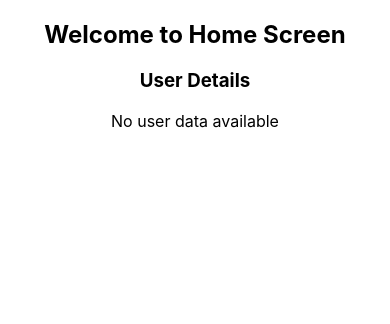
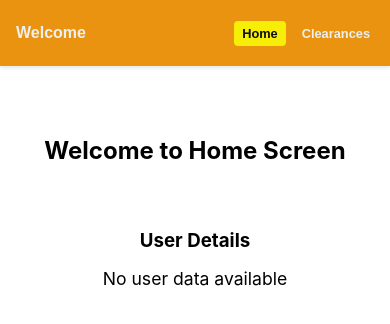
Before and after one commit to juanvictorqwerty/FinanceClear, a React (Create React App) app in the folder frontend/: page /Home in a window 390 px wide. Shown: the top 324 px of the page. Built offline with nearby package versions, Linux system fonts and the light colour scheme.

Commit message:
Navbar and login out added

```diff
--- a/frontend/public/index.html
+++ b/frontend/public/index.html
@@ -24,7 +24,7 @@
       work correctly both with client-side routing and a non-root public URL.
       Learn how to configure a non-root public URL by running `npm run build`.
     -->
-    <title>Finance Clearance</title>
+    <title>Clearance app</title>
   </head>
   <body>
     <noscript>You need to enable JavaScript to run this app.</noscript>
--- a/frontend/src/App.js
+++ b/frontend/src/App.js
@@ -1,6 +1,6 @@
 import './App.css';
 import { BrowserRouter, Routes, Route, Navigate } from 'react-router-dom';
-import { lazy, Suspense } from 'react';
+import { lazy, Suspense, useEffect, useState } from 'react';
 
 // Lazy load all components
 const LoginScreen = lazy(() => import('./pages/loginScreen'));
@@ -9,11 +9,11 @@ const CheckUser = lazy(() => import('./pages/CheckUser'));
 const NotFound = lazy(() => import('./pages/page_not_found'));
 const Admin = lazy(() => import('./pages/ADMIN'));
 const UserHomeScreen=lazy(()=>import('./pages/userHomeScreen'))
+const Clearances=lazy(()=>import('./pages/grantedClearances'))
 
 function App() {
-
-  const isAdmin=false;
-  const isLoggedin=true;//this will come from the backend
+  const isLoggedIn=true;
+  const isAdmin=true;
 
   return (
     <div className="App">
@@ -22,9 +22,10 @@ function App() {
           <Routes>
             <Route path="/" element={<LoginScreen />} />
             <Route path="/signIn" element={<SignInScreen />} />
-            <Route path="/Check user" element={isLoggedin ? <CheckUser /> : <Navigate to={"/"}/> } />
-            <Route path= "/Home" element={isLoggedin ? <UserHomeScreen/> : <Navigate to={"/"}/> } />
+            <Route path="/Check user" element={isLoggedIn ? <CheckUser /> : <Navigate to={"/"}/> } />
+            <Route path= "/Home" element={isLoggedIn ? <UserHomeScreen/> : <Navigate to={"/"}/> } />
             <Route path="/admin" element={isAdmin ? <Admin /> : <Navigate to={"/"} />} />
+            <Route path="/clearances" element={isLoggedIn ? <Clearances/> : <Navigate to={"/"}/> } />
 
             <Route path="*" element={<NotFound />} />
           </Routes>
--- /dev/null
+++ b/frontend/src/components/header.css
@@ -0,0 +1,172 @@
+/* Header/Navbar Styles */
+.navbar {
+    background-color: #ea9311;
+    padding: 1rem 2rem;
+    box-shadow: 0 2px 4px rgba(0,0,0,0.1);
+    display: flex;
+    justify-content: space-between;
+    align-items: center;
+    position: fixed;
+    top: 0;
+    left: 0;
+    right: 0;
+    z-index: 1000;
+    font-family: Arial, sans-serif;
+}
+
+.navbar-logo {
+    display: flex;
+    align-items: center;
+    gap: 0.5rem;
+}
+
+.logo-icon {
+    font-size: 1.5rem;
+    color: #3498db;
+}
+
+.logo-text {
+    font-size: 1.5rem;
+    font-weight: bold;
+    color: #ecf0f1;
+}
+
+.navbar-links {
+    display: flex;
+    align-items: center;
+    gap: 2rem;
+    list-style: none;
+    margin: 0;
+    padding: 0;
+}
+
+.navbar-links li {
+    margin: 0;
+}
+
+.navbar-links a {
+    text-decoration: none;
+    color: #ecf0f1;
+    font-weight: bold;
+    padding: 0.5rem 1rem;
+    border-radius: 4px;
+    transition: all 0.3s ease;
+    background-color: transparent;
+}
+
+.navbar-links a.active {
+    color: #0e0e0e;
+    font-weight: bold;
+    background-color: #f6ee06;
+}
+
+.navbar-links a:hover:not(.active) {
+    background-color: #000000;
+}
+
+.logout-button {
+    background: linear-gradient(135deg, #ff4757, #ff3838);
+    color: white;
+    border: none;
+    padding: 10px 20px;
+    border-radius: 25px;
+    font-size: 14px;
+    font-weight: 600;
+    cursor: pointer;
+    transition: all 0.3s ease;
+    box-shadow: 0 4px 15px rgba(255, 71, 87, 0.3);
+    display: flex;
+    align-items: center;
+    gap: 8px;
+    position: relative;
+    overflow: hidden;
+}
+
+.logout-button:hover {
+    background: linear-gradient(135deg, #ff3838, #ff2f2f);
+    transform: translateY(-2px);
+    box-shadow: 0 6px 20px rgba(255, 71, 87, 0.4);
+}
+
+.logout-button:active {
+    transform: translateY(0);
+    box-shadow: 0 2px 10px rgba(255, 71, 87, 0.3);
+}
+
+.logout-button::before {
+    content: '';
+    position: absolute;
+    top: 0;
+    left: -100%;
+    width: 100%;
+    height: 100%;
+    background: linear-gradient(90deg, transparent, rgba(255, 255, 255, 0.2), transparent);
+    transition: left 0.5s;
+}
+
+.logout-button:hover::before {
+    left: 100%;
+}
+
+.logout-button i {
+    font-size: 16px;
+    transition: transform 0.3s ease;
+}
+
+.logout-button:hover i {
+    transform: translateX(3px);
+}
+
+/* Mobile Responsive Styles */
+@media (max-width: 768px) {
+    .navbar {
+        padding: 0.75rem 1rem;
+        min-height: 60px;
+    }
+
+    .navbar-logo {
+        gap: 0.25rem;
+    }
+
+    .logo-text {
+        font-size: 1.2rem;
+    }
+
+    .logo-icon {
+        font-size: 1.2rem;
+    }
+
+    .navbar-links {
+        gap: 1rem;
+        font-size: 0.9rem;
+    }
+
+    .navbar-links a {
+        padding: 0.4rem 0.6rem;
+        font-size: 0.85rem;
+    }
+}
+
+@media (max-width: 480px) {
+    .navbar {
+        padding: 0.5rem 0.75rem;
+        min-height: 50px;
+    }
+
+    .logo-text {
+        font-size: 1rem;
+    }
+
+    .logo-icon {
+        font-size: 1rem;
+    }
+
+    .navbar-links {
+        gap: 0.5rem;
+    }
+
+    .navbar-links a {
+        padding: 0.3rem 0.5rem;
+        font-size: 0.8rem;
+    }
+}
--- /dev/null
+++ b/frontend/src/components/header.jsx
@@ -0,0 +1,72 @@
+import React, { useEffect, useState } from "react";
+import { Link, useLocation, useNavigate } from "react-router-dom";
+import './header.css';
+
+const Header = () => {
+    const location = useLocation();
+    const [userData, setUserData] = useState(null);
+    const navigate = useNavigate();
+
+    useEffect(() => {
+        setTimeout(() => {
+            getData();
+        }, 200);
+    }, [location]);
+
+    const getData = async () => {
+        const data = JSON.parse(sessionStorage.getItem('userInfo'));
+        if (data && data.isLoggedIn) {
+            // Access the actual user data from the nested structure
+            const userInfo = data.userData?.data?.[0] || data.userData;
+            setUserData(userInfo);
+        }
+    }
+
+    const logout = () => {
+        sessionStorage.clear();
+        setUserData(null);
+        navigate('/');
+    }
+
+    return (
+        <nav className="navbar">
+            <div className="navbar-logo">
+                <i className="fas fa-briefcase logo-icon"></i>
+                <span className="logo-text">Welcome  </span>
+            </div>
+
+            <ul className="navbar-links">
+                <li>
+                    <Link
+                        to="/Home"
+                        className={location.pathname === "/Home" ? "active" : ''}
+                    >
+                        Home
+                    </Link>
+                </li>
+                <li>
+                    <Link
+                        to="/clearances"
+                        className={location.pathname === '/clearances' ? "active" : ''}
+                    >
+                        Clearances
+                    </Link>
+                </li>
+
+                {userData ? (
+                    <li>
+                        <button
+                            onClick={logout}
+                            className="logout-button"
+                        >
+                            <i className="fas fa-sign-out-alt"></i>
+                            Logout
+                        </button>
+                    </li>
+                ) : null}
+            </ul>
+        </nav>
+    );
+};
+
+export default Header;
--- /dev/null
+++ b/frontend/src/pages/grantedClearances.jsx
@@ -0,0 +1,15 @@
+import React from 'react';
+import Header from '../components/header';
+
+function Clearances() {
+    return (
+        <>
+        <Header />
+            <div>
+                <h1>This is where you find all your clearances page</h1>
+            </div>
+        </>
+    );
+}
+
+export default Clearances;
--- /dev/null
+++ b/frontend/src/pages/userHomeScreen.css
@@ -0,0 +1,28 @@
+/* User Home Screen Styles */
+.user-home-container {
+    padding-top: 80px; /* Account for fixed header height */
+}
+
+.user-home-container h2,
+.user-home-container h3,
+.user-home-container p {
+    margin: 1rem 0;
+}
+
+.user-details-section {
+    margin: 2rem auto;
+    max-width: 600px;
+    padding: 1rem;
+}
+
+.user-details-section p {
+    margin: 0.5rem 0;
+    font-size: 1.1rem;
+}
+
+/* Responsive adjustments */
+@media (max-width: 768px) {
+    .user-home-container {
+        padding-top: 120px; /* Larger padding for mobile stacked header */
+    }
+}
--- a/frontend/src/pages/userHomeScreen.jsx
+++ b/frontend/src/pages/userHomeScreen.jsx
@@ -1,5 +1,8 @@
 import axios from "axios";
 import React, { useState, useEffect } from "react";
+import Header from "../components/header";
+import "./userHomeScreen.css";
+
 
 function UserHomeScreen() {
     const [userData, setUserData] = useState(null);
@@ -30,6 +33,11 @@ function UserHomeScreen() {
                 // Handle array response structure
                 const userData = response.data.data[0]; // Get first item from array
                 setUserData(userData);
+                let userInfo = {
+                    isLoggedIn:true,
+                    userData:response.data
+                }
+                sessionStorage.setItem("userInfo", JSON.stringify(userInfo));
             } else {
                 console.log("No data fetched:", response.data.message);
             }
@@ -53,10 +61,12 @@ function UserHomeScreen() {
 
     return ( //this are supposed to be the same name as database columns
         <>
+            <Header />
+            <div className="user-home-container">
                 <div>
                     <h2 style={{ textAlign: "center" }}>Welcome to Home Screen</h2>
                 </div>
-            <div>
+                <div className="user-details-section">
                     <h3 style={{ textAlign: "center" }}>User Details</h3>
                     {userData ? (
                         <>
@@ -68,6 +78,7 @@ function UserHomeScreen() {
                         <p style={{ textAlign: "center" }}>No user data available</p>
                     )}
                 </div>
+            </div>
         </>
     );
 }
```
Also changed, not shown: frontend/src/pages/ADMIN.jsx (renamed from frontend/src/pages/ADMIN.js), frontend/src/pages/CheckUser.jsx (renamed from frontend/src/pages/CheckUser.js), frontend/src/pages/grantedClearances.css (added). Lines whose indentation alone changed are shown as unchanged.
